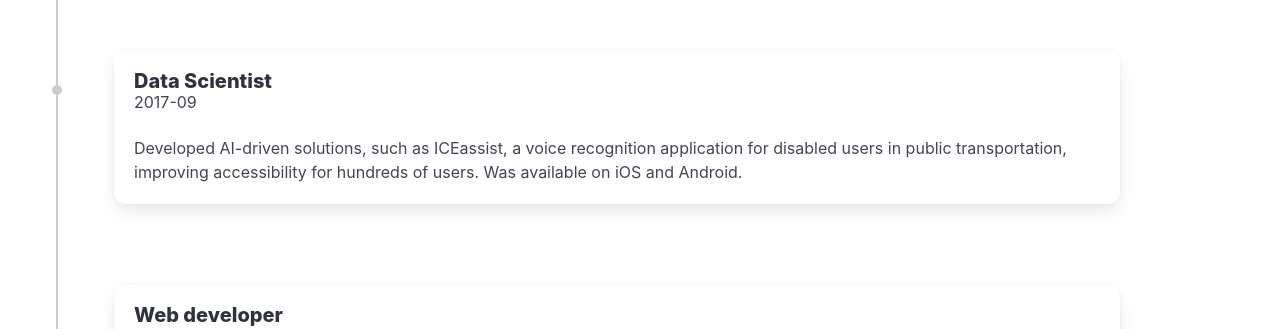
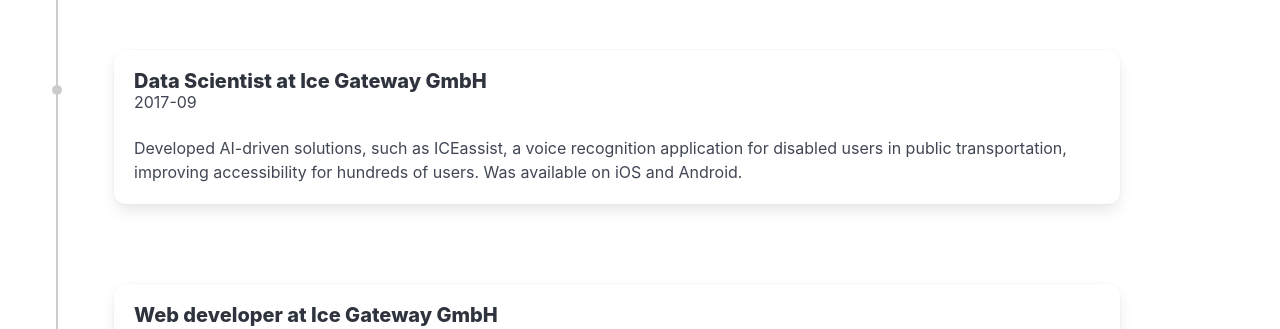
Before and after one commit to alexiscarbillet/alexis-carbillet, a React (Vite) app: page / in a window 1280 px wide. Shown: the part 611-940 px from the top of the page. Built offline with nearby package versions, Linux system fonts and the light colour scheme.

Commit message:
add company

```diff
--- a/package.json
+++ b/package.json
@@ -9,7 +9,7 @@
     "lint": "eslint .",
     "preview": "vite preview",
     "predeploy": "npm run build",
-    "deploy": "gh-pages -d dist"
+    "deploy": "gh-pages -d dist -r https://github.com/alexiscarbillet/alexis-carbillet.git"
   },
   "dependencies": {
     "bulma": "^1.0.4",
--- a/src/App.jsx
+++ b/src/App.jsx
@@ -3,8 +3,8 @@
 
 const experiences = [
   { id: 1, title: "SRE at OVHcloud", date: "2021-01", description: "Oversaw the management and uptime of 40 public cloud and VPS regions and over 40 local zones, leveraging OpenStack, Kubernetes, Terraform, Puppet, and Ansible to ensure high availability." },
-  { id: 2, title: "Data Scientist", date: "2017-09", description: "Developed AI-driven solutions, such as ICEassist, a voice recognition application for disabled users in public transportation, improving accessibility for hundreds of users. Was available on iOS and Android." },
-  { id: 3, title: "Web developer", date: "2015-10", description: "Led website management and optimized Search Engine Optimization (SEO) strategies to increase client traffic and online visibility." },
+  { id: 2, title: "Data Scientist at Ice Gateway GmbH", date: "2017-09", description: "Developed AI-driven solutions, such as ICEassist, a voice recognition application for disabled users in public transportation, improving accessibility for hundreds of users. Was available on iOS and Android." },
+  { id: 3, title: "Web developer at Ice Gateway GmbH", date: "2015-10", description: "Led website management and optimized Search Engine Optimization (SEO) strategies to increase client traffic and online visibility." },
 ];
 
 export default function ExperienceTimeline() {
```
